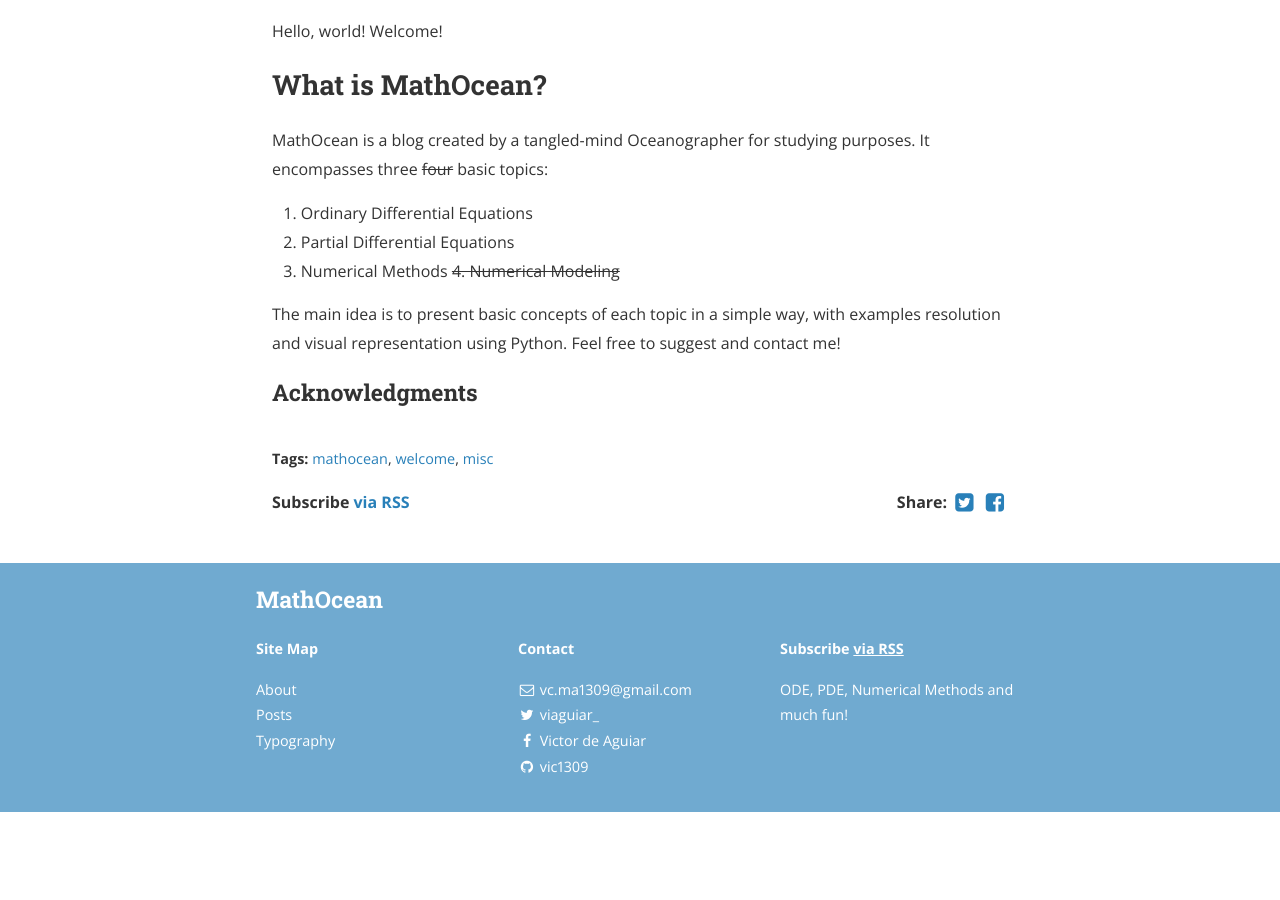
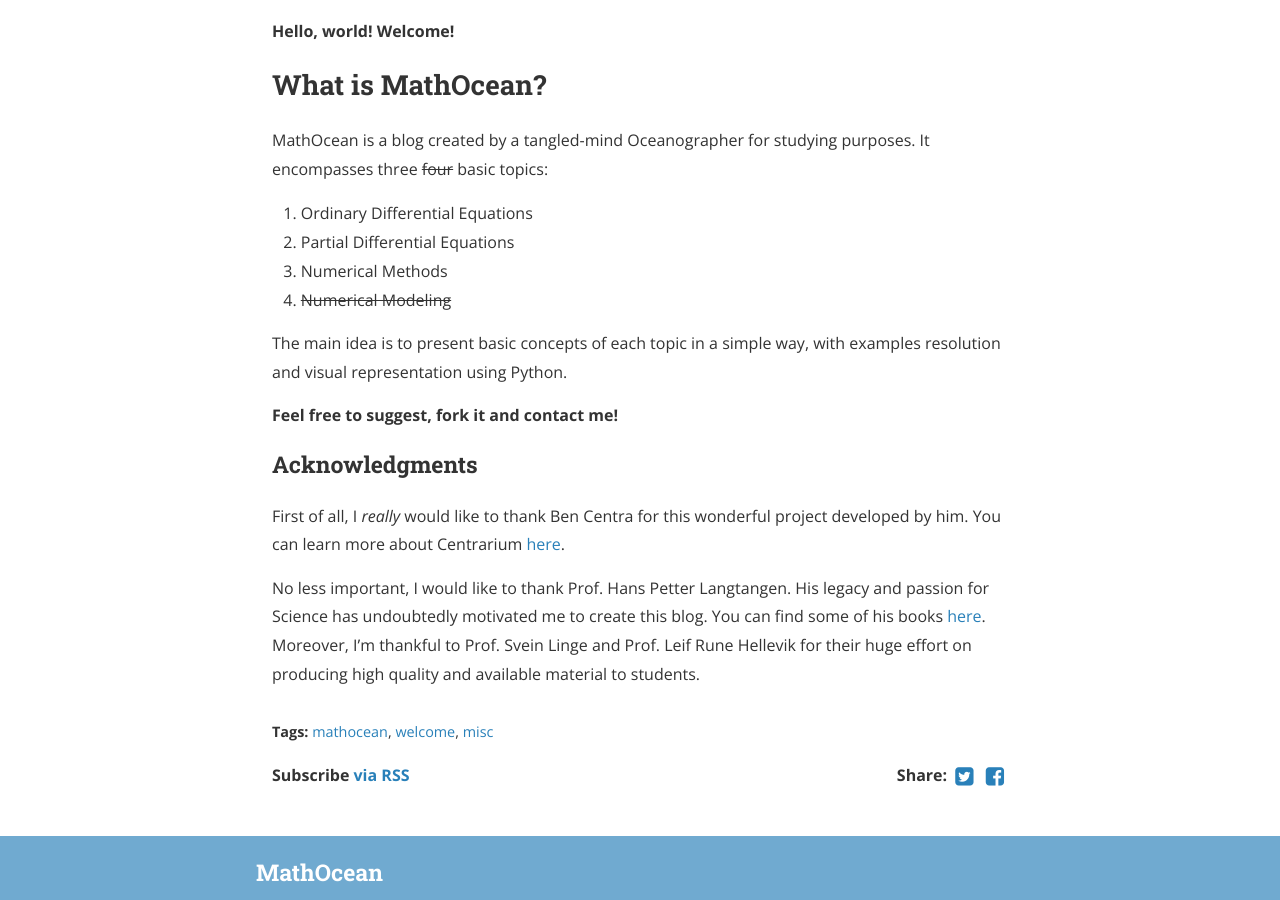
Before and after one commit to vic1309/lerofly, a Jekyll site: the page built from _posts/2019-06-04-welcome-mathocean.markdown, in a window 1280 px wide and 900 px high, scrolled down 560 px. Built offline with Jekyll 4.4.1, drawn with Linux system fonts in a browser that asks for light colours; nearby versions of some CDN libraries; before the commit the page ends 1372 px from its top, so only the background shows below that.

Commit message:
Update 2019-06-04-welcome-mathocean.markdown

```diff
--- a/_posts/2019-06-04-welcome-mathocean.markdown
+++ b/_posts/2019-06-04-welcome-mathocean.markdown
@@ -8,7 +8,7 @@ tags:	mathocean welcome misc
 cover:  "/assets/instacode.png"
 ---
 
-Hello, world! Welcome!
+**Hello, world! Welcome!**
 
 ## What is MathOcean?
 
@@ -17,13 +17,17 @@ MathOcean is a blog created by a tangled-mind Oceanographer for studying purpose
 1. Ordinary Differential Equations
 2. Partial Differential Equations
 3. Numerical Methods
-~~4. Numerical Modeling~~
+4. ~~Numerical Modeling~~
 
-The main idea is to present basic concepts of each topic in a simple way, with examples resolution and visual representation using Python. Feel free to suggest and contact me!
+The main idea is to present basic concepts of each topic in a simple way, with examples resolution and visual representation using Python.
+
+**Feel free to suggest, fork it and contact me!**
 
 ### Acknowledgments
 
+First of all, I *really* would like to thank Ben Centra for this wonderful project developed by him. You can learn more about Centrarium [here](https://github.com/bencentra/centrarium).
 
+No less important, I would like to thank Prof. Hans Petter Langtangen. His legacy and passion for Science has undoubtedly motivated me to create this blog. You can find some of his books [here](http://hplgit.github.io/). Moreover, I'm thankful to Prof. Svein Linge and Prof. Leif Rune Hellevik for their huge effort on producing high quality and available material to students.
 
 [jekyll]:      http://jekyllrb.com
 [jekyll-gh]:   https://github.com/jekyll/jekyll
```
